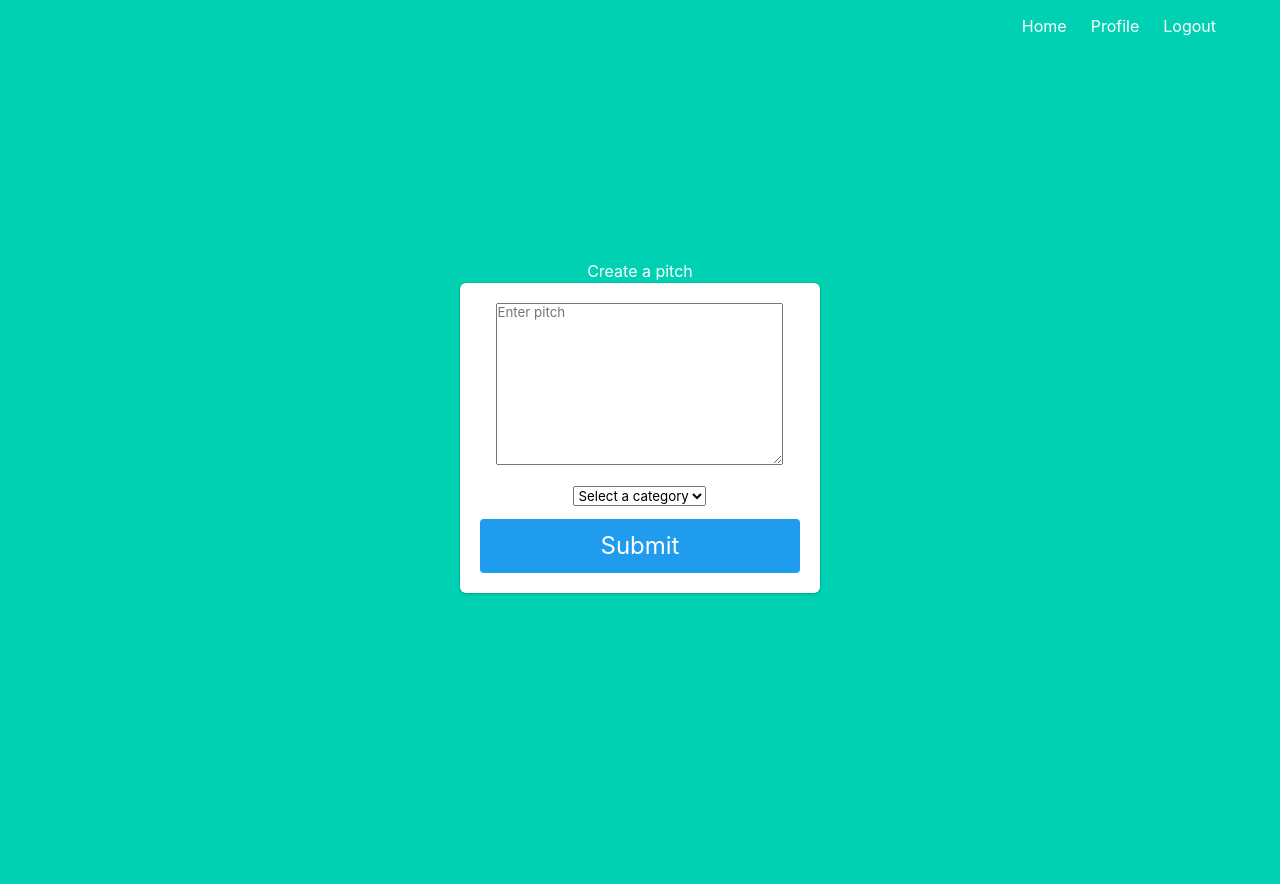
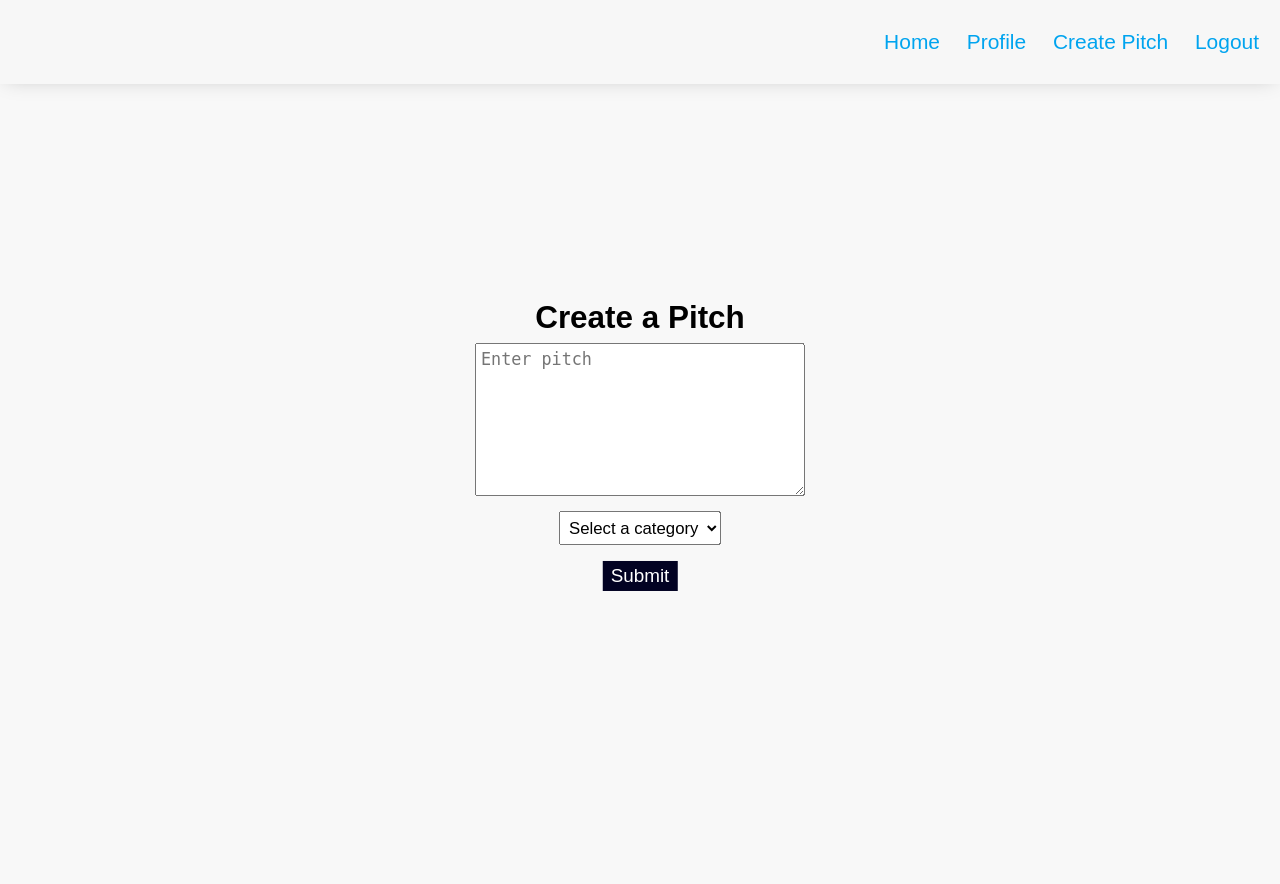
Before and after one commit to davidkiama/Flask-Pitches, a Flask app: page /create_pitch in a window 1280 px wide. Before the commit the page ends 595 px from the top, so only its background shows below. Run offline with Flask 2, Linux system fonts and the light colour scheme; the visitor is signed in with stand-in values (Sample User, id 1).

Commit message:
Styled the pitches

```diff
--- a/app/main.py
+++ b/app/main.py
@@ -44,6 +44,10 @@ def create_pitch():
         category = request.form.get('category')
         text = request.form.get('text')
 
+        print(len(text))
+        if len(text) > 255:
+            flash('Pitch is too long. Max 255 characters.')
+            return redirect(url_for('main.create_pitch'))
         pitch = Pitch(text=text, category=category, author=current_user.id)
 
         db.session.add(pitch)
--- a/app/static/css/style.css
+++ b/app/static/css/style.css
@@ -13,8 +13,14 @@ html {
 }
 
 body {
-  font-size: 1.4rem;
+  font-size: 1.6rem;
   line-height: 1.6;
+}
+
+:root {
+  --color-primary: hsl(240, 89%, 7%);
+  --color-secondary: #00a4ef;
+  --color-white: hsl(0, 0%, 100%);
 }
 
 #container {
@@ -23,9 +29,42 @@ body {
   position: relative;
 }
 
+a {
+  text-decoration: none;
+  color: var(--color-secondary);
+}
+a:active {
+  color: #555;
+}
+
+.box {
+  width: min-content;
+  position: absolute;
+  top: 50%;
+  left: 50%;
+  transform: translate(-50%, -50%);
+
+  /* display: flex;
+  flex-direction: column;
+  align-items: center; */
+}
+
+.btn {
+  padding: 0.4rem 0.8rem;
+  font-size: 1.8rem;
+  border: none;
+  color: white;
+  background-color: rgb(2, 2, 34);
+}
+
+.heading-3 {
+  font-size: 3rem;
+  text-align: center;
+}
+
 .header {
   flex: 0 0 8rem;
-  background-color: rgba(230, 230, 230, 0.95);
+  background-color: hsl(0, 0%, 97%, 0.95);
   box-shadow: 0px 0px 20px -6px rgba(0, 0, 0, 0.25);
   position: sticky;
   top: 0;
@@ -45,33 +84,49 @@ body {
 
 .main {
   min-height: 100vh;
-  background-color: #e6e6e6;
+  background-color: #f8f8f8;
 }
 
 .pitches {
   padding: 2rem;
   display: flex;
+  align-items: flex-start;
   row-gap: 5rem;
   justify-content: space-around;
   flex-wrap: wrap;
 }
 
 .pitch {
-  width: 30rem;
-  max-height: 30rem;
+  width: 34rem;
+  padding: 1rem;
+  overflow: hidden;
+  border-radius: 8px;
+
+  box-shadow: 0px 1px 10px 3px rgba(0, 0, 0, 0.2);
+}
+
+.pitch__username {
+  font-size: 1.7rem;
+}
+
+.pitch__text {
+  padding: 0.4rem;
+  font-size: 1.8rem;
+  display: -webkit-box;
+  -webkit-line-clamp: 7;
+  -webkit-box-orient: vertical;
   overflow: hidden;
 }
 
-.pitch__text {
-  display: -webkit-box;
-  -webkit-line-clamp: 4;
-  -webkit-box-orient: vertical;
-  overflow: hidden;
+.hashtag {
+  font-size: 1.7rem;
+  text-decoration: none;
 }
 
 .pitch__votes {
   display: flex;
   justify-content: space-around;
+  margin-bottom: 1rem;
 }
 
 .pitch form {
@@ -125,3 +180,31 @@ body {
   transition: max-height 0.2s ease-out;
   background-color: #f1f1f1;
 }
+.content input {
+  padding: 0.4rem;
+  font-size: 1.7rem;
+  outline: none;
+  width: 80%;
+  margin-right: 1rem;
+}
+
+.content form {
+  margin-top: 0.8rem;
+  margin-bottom: 0.5rem;
+}
+
+/* Create pitch box */
+
+.create-pitch {
+  display: flex;
+  flex-direction: column;
+  align-items: center;
+}
+
+.create-pitch textarea,
+.create-pitch select {
+  font-size: 1.6rem;
+  outline: none;
+  padding: 0.5rem;
+  margin-bottom: 1.5rem;
+}
--- a/app/templates/create_pitch.html
+++ b/app/templates/create_pitch.html
@@ -1,10 +1,9 @@
-{% extends "base.html" %}
+{% extends "temp.html" %}
 
 {% block content %}
-<div class="column is-4 is-offset-4">
-    <h3 class="heading-3"> Create a pitch</h3>
+
 <div class="box">
-
+    <h3 class="heading-3"> Create a Pitch</h3>
 
     {% with messages = get_flashed_messages() %}
     {% if messages %}
@@ -13,18 +12,10 @@
     </div>
     {% endif %}
     {% endwith %}
-        <form method="POST" action="/create_pitch">
+    <form method="POST" action="/create_pitch" class="create-pitch">
+        <textarea name="text" placeholder="Enter pitch" cols="30" rows="7"></textarea>
 
-
-            <div class="field">
-
-                <textarea name="text" placeholder="Enter pitch" cols="30"
-                    rows="10"></textarea>
-            </div>
-            <div class="field">
-
-                <select required name="category" class="">
-
+        <select required name="category" class="select-pitch">
             <option value="">Select a category</option>
             <option value="technology">Technology</option>
             <option value="business">Business</option>
@@ -32,13 +23,9 @@
             <option value="marketing">Marketing</option>
             <option value="finance">Finance</option>
             <option value="health">Health</option>
-
         </select>
-
-            </div>
-            <button type="submit"
-                class="button is-block is-info is-large is-fullwidth">Submit</button>
+        <button type="submit" class="btn">Submit</button>
     </form>
 </div>
-</div>
+
 {% endblock %}
```
Also changed, not shown: app/templates/macros.html (+6 -3 lines). Lines whose indentation alone changed are shown as unchanged.
